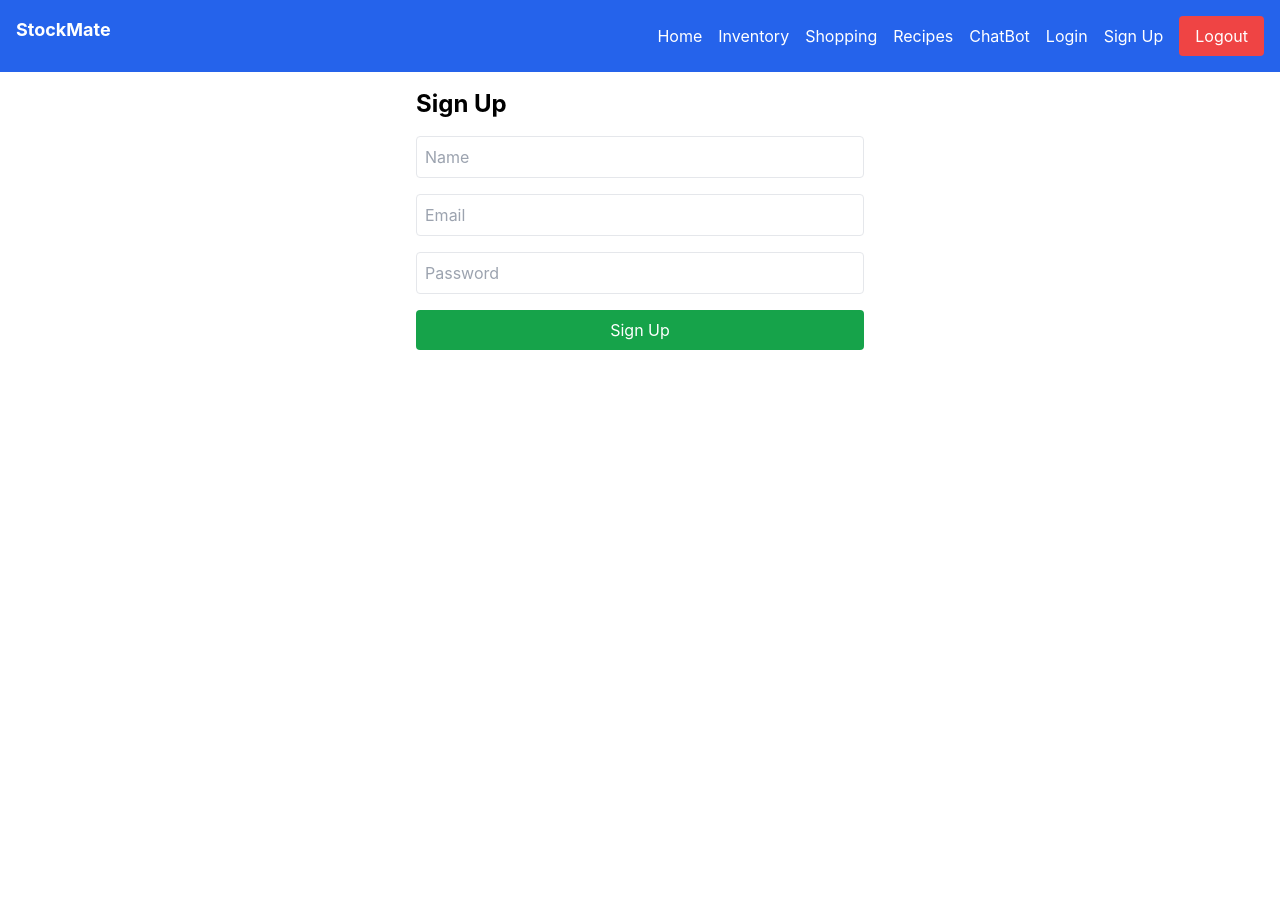
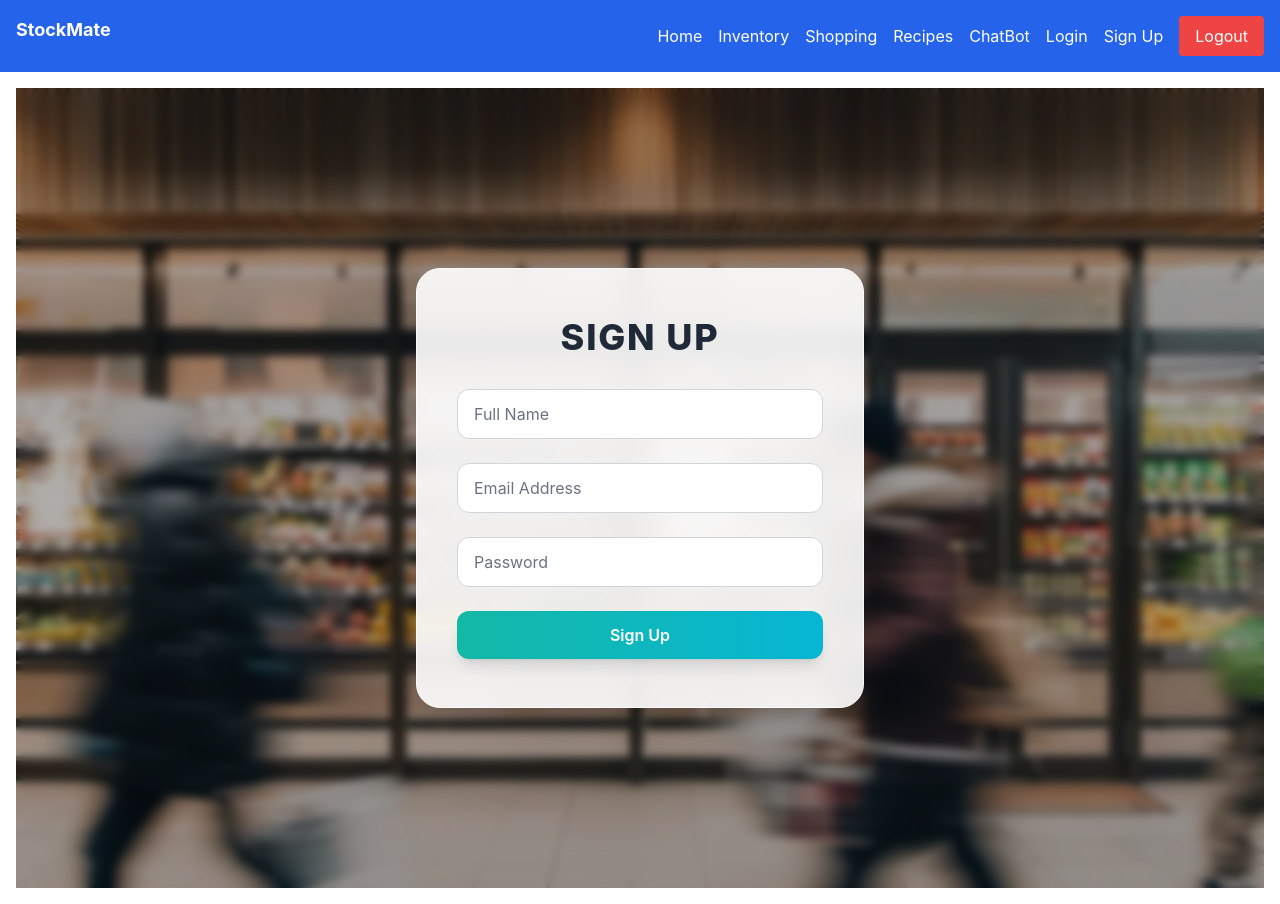
Before and after one commit to it22028150-Costa/StockMate, a React (Create React App) app in the folder client/: page /signup in a window 1280 px wide. Before the commit the page ends 800 px from the top, so only its background shows below. Built offline with nearby package versions, Linux system fonts and the light colour scheme.

Commit message:
signup page ui

```diff
--- a/client/src/components/Signup.jsx
+++ b/client/src/components/Signup.jsx
@@ -3,11 +3,11 @@ import axios from "axios";
 import { useNavigate } from "react-router-dom";
 
 const Signup = () => {
-  const [formData, setFormData] = useState({ name:"", email: "", password: "" });
+  const [formData, setFormData] = useState({ name: "", email: "", password: "" });
   const navigate = useNavigate();
 
   const handleChange = (e) => {
-    setFormData({...formData, [e.target.name]: e.target.value});
+    setFormData({ ...formData, [e.target.name]: e.target.value });
   };
 
   const handleSubmit = async (e) => {
@@ -16,20 +16,58 @@ const Signup = () => {
       const res = await axios.post("http://localhost:5000/api/auth/signup", formData);
       localStorage.setItem("token", res.data.token);
       navigate("/");
-    } catch(err) {
-      console.error(err.response.data.message);
+    } catch (err) {
+      console.error(err.response?.data?.message || "Signup failed");
     }
   };
 
   return (
-    <div className="max-w-md mx-auto">
-      <h2 className="text-2xl font-bold mb-4">Sign Up</h2>
-      <form onSubmit={handleSubmit} className="space-y-4">
-        <input type="text" name="name" placeholder="Name" onChange={handleChange} required className="w-full p-2 border rounded" />
-        <input type="email" name="email" placeholder="Email" onChange={handleChange} required className="w-full p-2 border rounded" />
-        <input type="password" name="password" placeholder="Password" onChange={handleChange} required className="w-full p-2 border rounded" />
-        <button type="submit" className="w-full bg-green-600 text-white p-2 rounded">Sign Up</button>
-      </form>
+    <div
+      className="min-h-screen flex items-center justify-center p-6 relative bg-cover bg-center"
+      style={{
+        backgroundImage: "url('/SIGNUP.webp')",
+      }}
+    >
+      {/* Backdrop Overlay */}
+      <div className="absolute inset-0 bg-black bg-opacity-30 backdrop-blur-sm z-0"></div>
+
+      {/* Form Card */}
+      <div className="bg-white/90 backdrop-blur-md shadow-[0_10px_40px_rgba(0,0,0,0.2)] rounded-3xl px-10 py-12 max-w-md w-full z-10 border border-gray-50">
+  <h2 className="text-4xl font-extrabold text-center text-gray-800 mb-8 tracking-wider">SIGN UP</h2>
+  <form onSubmit={handleSubmit} className="space-y-6">
+    <input
+      type="text"
+      name="name"
+      placeholder="Full Name"
+      onChange={handleChange}
+      required
+      className="w-full px-4 py-3 border border-gray-300 rounded-xl focus:outline-none focus:ring-2 focus:ring-teal-400 bg-white placeholder-gray-500 transition"
+    />
+    <input
+      type="email"
+      name="email"
+      placeholder="Email Address"
+      onChange={handleChange}
+      required
+      className="w-full px-4 py-3 border border-gray-300 rounded-xl focus:outline-none focus:ring-2 focus:ring-teal-400 bg-white placeholder-gray-500 transition"
+    />
+    <input
+      type="password"
+      name="password"
+      placeholder="Password"
+      onChange={handleChange}
+      required
+      className="w-full px-4 py-3 border border-gray-300 rounded-xl focus:outline-none focus:ring-2 focus:ring-teal-400 bg-white placeholder-gray-500 transition"
+    />
+    <button
+      type="submit"
+      className="w-full bg-gradient-to-r from-teal-500 to-cyan-500 hover:from-teal-600 hover:to-cyan-600 text-white font-semibold py-3 rounded-xl shadow-lg transition-all duration-300"
+    >
+      Sign Up
+    </button>
+  </form>
+</div>
+
     </div>
   );
 };
```
Also changed, not shown: client/public/SIGNUP.webp (added).
